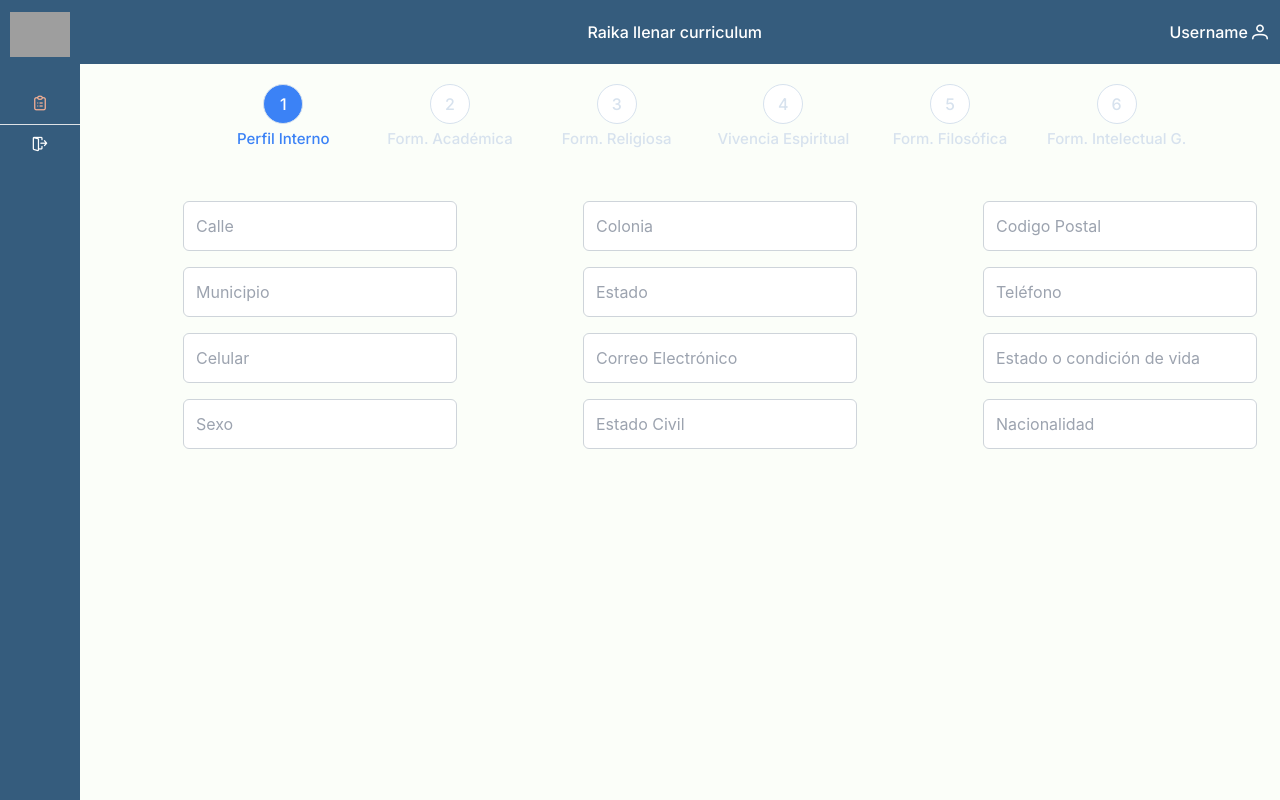
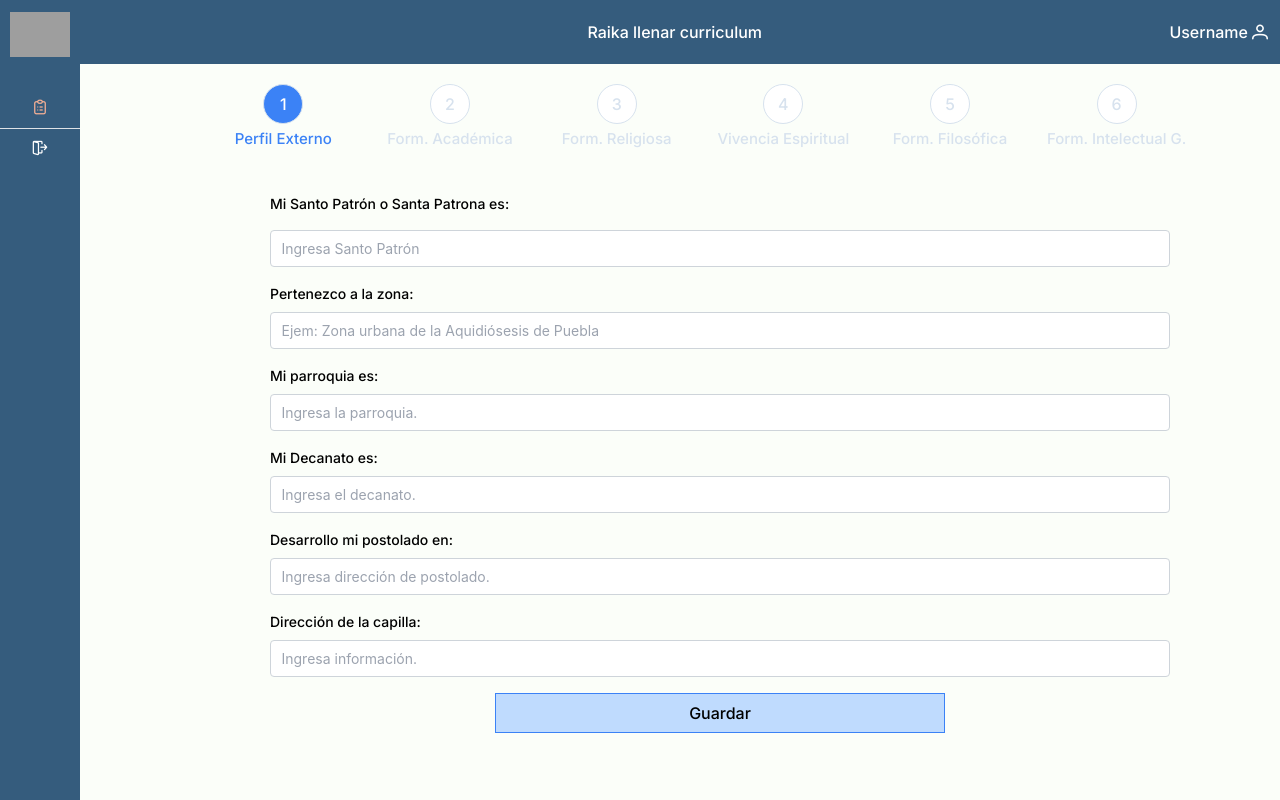
Before and after one commit to Eduardodac/occRaikaApp, a React (Vite) app: page /curriculum/perfil-externo in a window 1280 px wide. Before the commit this address led to /curriculum/perfil-interno. Shown: the top 800 px of the page. Built offline with nearby package versions, Linux system fonts and the light colour scheme; grey boxes are pictures that could not be loaded.

Commit message:
Modifica formulario de perfil externo

```diff
--- a/package.json
+++ b/package.json
@@ -11,6 +11,7 @@
   },
   "dependencies": {
     "@types/uuid": "^9.0.2",
+    "formik": "^2.4.5",
     "primeicons": "^6.0.1",
     "primereact": "^9.5.0",
     "react": "^18.2.0",
--- a/src/App.tsx
+++ b/src/App.tsx
@@ -1,4 +1,4 @@
-import "primereact/resources/themes/lara-light-indigo/theme.css";  //theme
+import "primereact/resources/themes/bootstrap4-light-blue/theme.css";  //theme
 import "primereact/resources/primereact.min.css";                  //core css
 import "primeicons/primeicons.css";                                //icons
 import { Router } from "./router/Router";
--- a/src/pages/AppNavigatorBar.tsx
+++ b/src/pages/AppNavigatorBar.tsx
@@ -9,7 +9,7 @@ export const AppNavigatorBar = () => {
 
       <div className="flex flex-col w-full">
         <TopMenu></TopMenu>
-        <div className=" w-full m-5 bg-fondo text-black">
+        <div className=" w-full m-5 bg-fondo text-black overflow-auto">
           <Outlet></Outlet>
         </div>
       </div>
--- a/src/pages/Curriculum/Curriculum.tsx
+++ b/src/pages/Curriculum/Curriculum.tsx
@@ -18,7 +18,7 @@ export function Curriculum() {
         switch (indexStepSelected) {
             case 1:
                 console.log(indexStepSelected)
-                navigate('perfil-interno');
+                navigate('perfil-externo');
                 break;
             case 2:
                 console.log(indexStepSelected)
@@ -49,7 +49,7 @@ export function Curriculum() {
 
             <div className="w-10/12 relative m-auto mb-10">
                 <div className="flex flex-row justify-around content-center">
-                    <StepIcon index={1} icon="1" title="Perfil Interno"></StepIcon>
+                    <StepIcon index={1} icon="1" title="Perfil Externo"></StepIcon>
                     <StepIcon index={2} icon="2" title="Form. Académica"></StepIcon>
 
                     <StepIcon index={3} icon="3" title="Form. Religiosa"></StepIcon>
--- /dev/null
+++ b/src/pages/Curriculum/PerfilExterno.tsx
@@ -0,0 +1,102 @@
+import { InputText } from 'primereact/inputtext';
+import { Button } from 'primereact/button';
+import { useFormik } from 'formik';
+
+const initialValues = {
+    Foto: '',
+    SantoPatron: '',
+    ZonaPerteneciente: '',
+    Parroquia: '',
+    Decanato: '',
+    DesarrolloApostolado: '',
+    DireccionCapilla: ''
+}
+
+export const PerfilExterno = () => {
+
+    const formik = useFormik({
+        initialValues: initialValues,
+        onSubmit: (values) => {
+            console.log(values)
+        }
+    });
+
+    return (
+        <form className="flex flex-col w-3/4 m-auto space-y-2" onSubmit={formik.handleSubmit}>
+            <label htmlFor='SantoPatron' className='text-sm mb-2'>Mi Santo Patrón o Santa Patrona es:</label>
+            <InputText
+                className='p-inputtext-sm'
+                placeholder='Ingresa Santo Patrón'
+                name='SantoPatron'
+                value={formik.values['SantoPatron']}
+                onChange={formik.handleChange}
+                onBlur={formik.handleBlur}
+            />
+            <div>
+                {formik.touched['SantoPatron'] && <div>{formik.errors['SantoPatron']}</div>}
+            </div>
+            <label htmlFor='ZonaPerteneciente' className='text-sm mb-2'>Pertenezco a la zona:</label>
+            <InputText
+                className='p-inputtext-sm'
+                placeholder='Ejem: Zona urbana de la Aquidiósesis de Puebla'
+                name='ZonaPerteneciente'
+                value={formik.values['ZonaPerteneciente']}
+                onChange={formik.handleChange}
+                onBlur={formik.handleBlur}
+            />
+            <div>
+                {formik.touched['SantoPatron'] && <div>{formik.errors['SantoPatron']}</div>}
+            </div>
+            <label htmlFor='SantoPatParroquiaron' className='text-sm mb-2'>Mi parroquia es:</label>
+            <InputText
+                className='p-inputtext-sm'
+                placeholder='Ingresa la parroquia.'
+                name='Parroquia'
+                value={formik.values['Parroquia']}
+                onChange={formik.handleChange}
+                onBlur={formik.handleBlur}
+            />
+            <div>
+                {formik.touched['Parroquia'] && <div>{formik.errors['Parroquia']}</div>}
+            </div>
+            <label htmlFor='Decanato' className='text-sm mb-2'>Mi Decanato es:</label>
+            <InputText
+                className='p-inputtext-sm'
+                placeholder='Ingresa el decanato.'
+                name='Decanato'
+                value={formik.values['Decanato']}
+                onChange={formik.handleChange}
+                onBlur={formik.handleBlur}
+            />
+            <div>
+                {formik.touched['Decanato'] && <div>{formik.errors['Decanato']}</div>}
+            </div>
+            <label htmlFor='DesarrolloApostolado' className='text-sm mb-2'>Desarrollo mi postolado en:</label>
+            <InputText
+                className='p-inputtext-sm'
+                placeholder='Ingresa dirección de postolado.'
+                name='DesarrolloApostolado'
+                value={formik.values['DesarrolloApostolado']}
+                onChange={formik.handleChange}
+                onBlur={formik.handleBlur}
+            />
+            <div>
+                {formik.touched['DesarrolloApostolado'] && <div>{formik.errors['DesarrolloApostolado']}</div>}
+            </div>
+            <label htmlFor='DireccionCapilla' className='text-sm mb-2'>Dirección de la capilla:</label>
+            <InputText
+                className='p-inputtext-sm'
+                placeholder='Ingresa información.'
+                name='DireccionCapilla'
+                value={formik.values['DireccionCapilla']}
+                onChange={formik.handleChange}
+                onBlur={formik.handleBlur}
+            />
+            <div>
+                {formik.touched['DireccionCapilla'] && <div>{formik.errors['DireccionCapilla']}</div>}
+            </div>
+
+            <button onClick={formik.submitForm} type="button" className='m-auto w-1/2 h-10 border border-blue-500 bg-blue-200 hover:bg-blue-400 transition duration-500 ease-in-out'>Guardar</button>
+        </form>
+    )
+}
--- a/src/pages/Curriculum/PerfilInterno.tsx
+++ /dev/null
@@ -1,46 +0,0 @@
-import { SubmitHandler, useForm } from "react-hook-form"
-import { InputText } from 'primereact/inputtext';
-
-interface IFormInput {
-    domicilio: string,
-    colonia: string,
-    codigoPostal: string,
-    municipio: string,
-    estado: string,
-    telefono: number,
-    celular: number,
-    correo: string,
-    condicionVida: string,
-    sexo: string,
-    fechaNacimiento: string,
-    estadoCivil: string,
-    nacionalidad: string,
-}
-
-export const PerfilInterno = () => {
-
-    return (
-        <form className="flex flex-col">
-            <div className="flex flex-row justify-around my-2">
-                <InputText placeholder="Calle" />
-                <InputText placeholder="Colonia" />
-                <InputText placeholder="Codigo Postal" />
-            </div>
-            <div className="flex flex-row justify-around my-2">
-                <InputText placeholder="Municipio" />
-                <InputText  placeholder="Estado" />
-                <InputText  placeholder="Teléfono" />
-            </div>
-            <div className="flex flex-row justify-around my-2">
-                <InputText placeholder="Celular" />
-                <InputText  placeholder="Correo Electrónico" />
-                <InputText  placeholder="Estado o condición de vida" />
-            </div>
-            <div className="flex flex-row justify-around my-2">
-                <InputText  placeholder="Sexo" />
-                <InputText  placeholder="Estado Civil" />
-                <InputText keyfilter="int" placeholder="Nacionalidad" />
-            </div>
-        </form>
-    )
-}
--- a/src/router/Router.tsx
+++ b/src/router/Router.tsx
@@ -2,14 +2,12 @@ import { BrowserRouter, Navigate, Route, Routes } from "react-router-dom"
 import { AppNavigatorBar } from "../pages/AppNavigatorBar"
 import { HomePage } from "../pages/HomePage"
 import { Curriculum } from "../pages/Curriculum/Curriculum"
-import { PerfilInterno } from "../pages/Curriculum/PerfilInterno"
+import { PerfilExterno } from "../pages/Curriculum/PerfilExterno"
 import { Academica } from "../pages/Curriculum/Academica"
 import { Religiosa } from "../pages/Curriculum/Religiosa"
 import { Espiritual } from "../pages/Curriculum/Espiritual"
 import { Filosofica } from "../pages/Curriculum/Filosofica"
 import { Intelectual } from "../pages/Curriculum/Intelectual"
-
-
 
 export const Router = () => {
     return (
@@ -19,14 +17,14 @@ export const Router = () => {
                     <Route path="home" element={<HomePage />} />
                     <Route path="directorio" element={<Curriculum />} />
                     <Route path="curriculum" element={<Curriculum />}>
-                        <Route path="perfil-interno" element={<PerfilInterno />}/>
+                        <Route path="perfil-externo" element={<PerfilExterno />}/>
                         <Route path="form-academica" element={<Academica />}/>
                         <Route path="form-religiosa" element={<Religiosa />}/>
                         <Route path="vivencia-espiritual" element={<Espiritual />}/>
                         <Route path="form-filosofica" element={<Filosofica />}/>
                         <Route path="form-intelectual" element={<Intelectual />}/>
-                        <Route index element={<Navigate to="/curriculum/perfil-interno" replace />} />
-                        <Route path="*" element={<Navigate to="/curriculum/perfil-interno" replace />} />
+                        <Route index element={<Navigate to="/curriculum/perfil-externo" replace />} />
+                        <Route path="*" element={<Navigate to="/curriculum/perfil-externo" replace />} />
                     </Route>
                     <Route index element={<Navigate to="/home" replace />} />
                     <Route path="*" element={<Navigate to="/home" replace />} />
```
Also changed, not shown: 1 other file (tests, documents, lock files or other folders).
